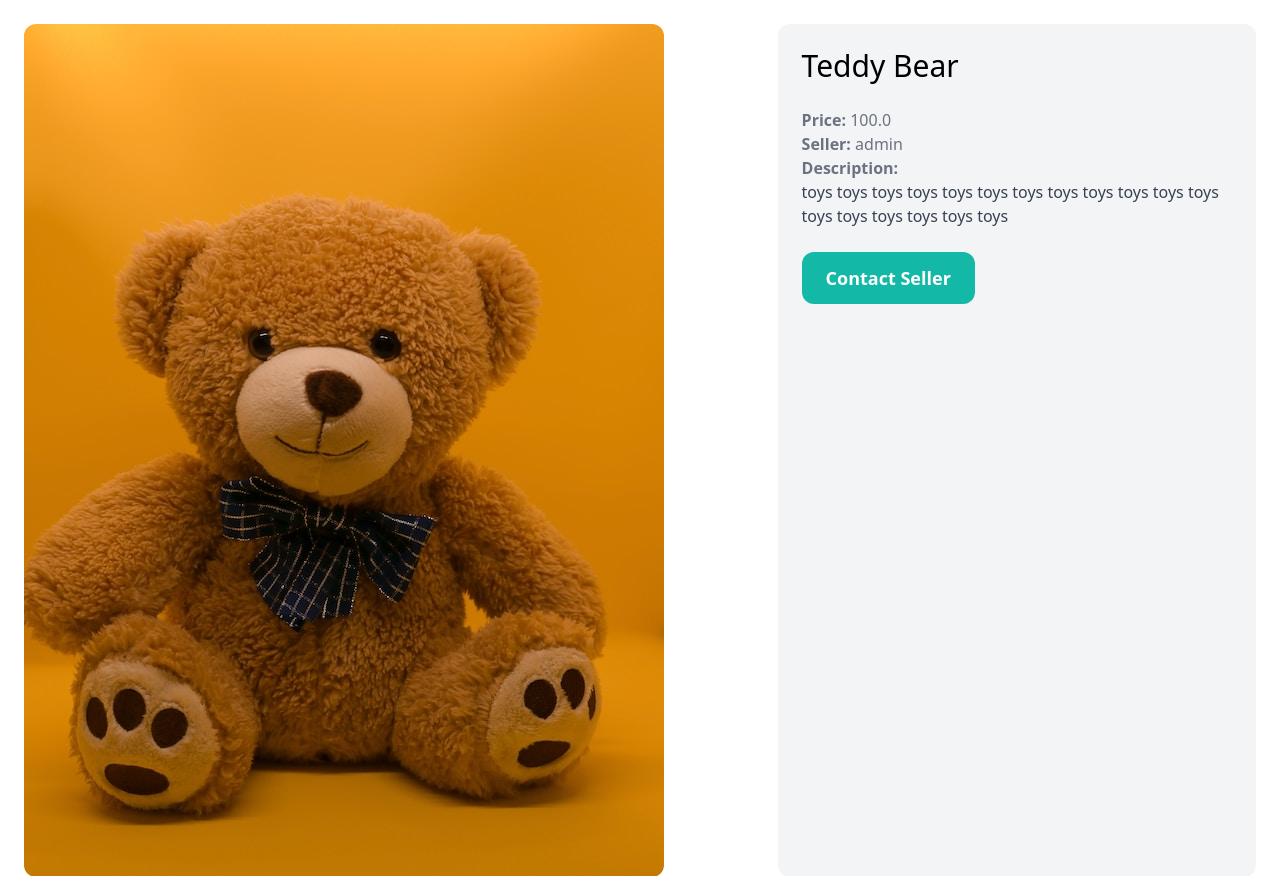
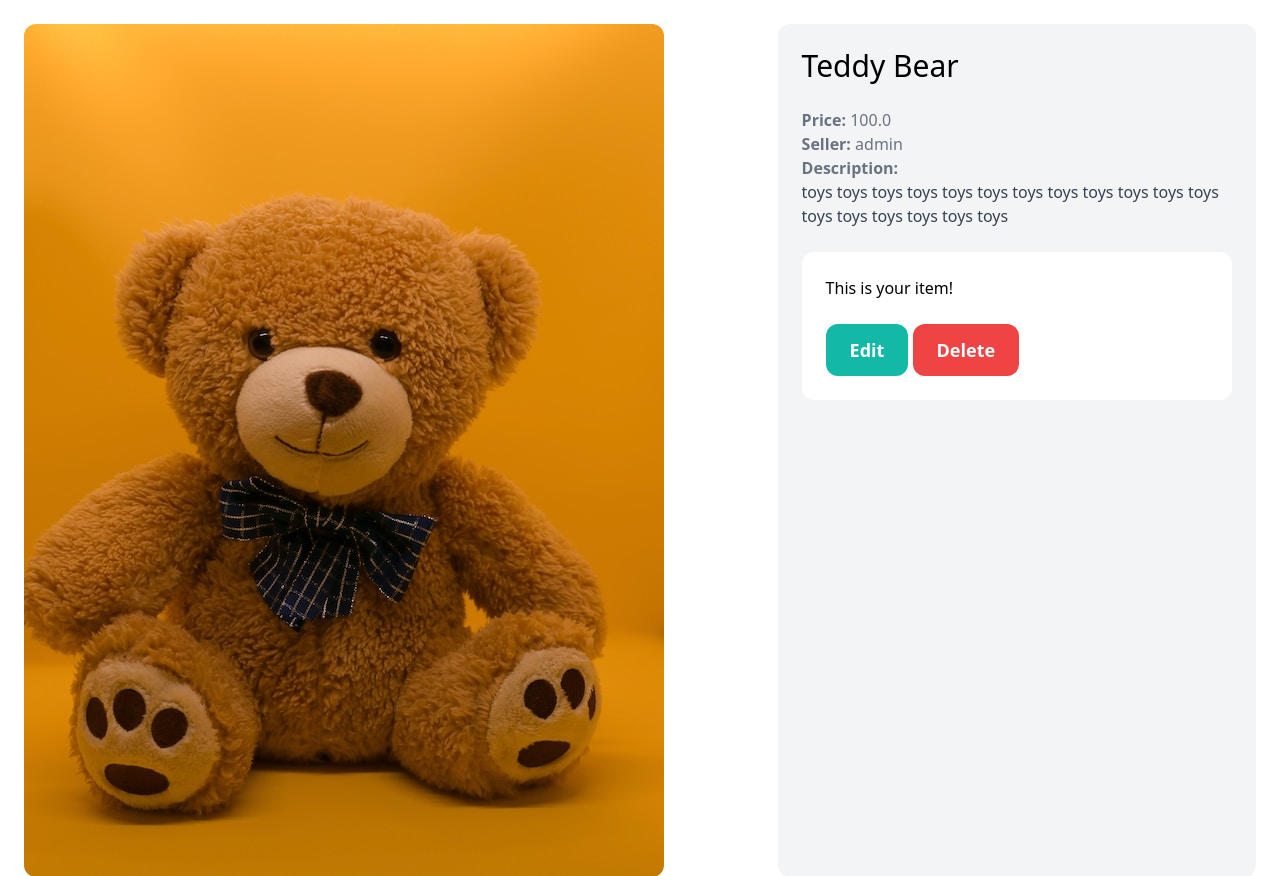
Before and after one commit to Khalidltf/puddlepython, a Django app: page /items/1/ in a window 1280 px wide. Shown: the part 77-953 px from the top of the page. Run offline with Django 4.2, Linux system fonts and the light colour scheme; a user stored in the database is signed in; data comes from the database, SQL or seed files in the repository; both versions use the stored data as it was after the commit; some libraries are stand-ins or nearby versions.

Commit message:
Delete items
Signed-off-by: khalidlotfi <khalidlotfi2005@gmail.com>

```diff
--- a/dashboard/views.py
+++ b/dashboard/views.py
@@ -1,5 +1,5 @@
 from django.contrib.auth.decorators import login_required
-from django.shortcuts import render
+from django.shortcuts import render, get_object_or_404
 
 from item.models import Item
 
--- a/item/templates/item/detail.html
+++ b/item/templates/item/detail.html
@@ -19,10 +19,23 @@
           {{item.description}}
         </p>
       {% endif %}
+<!-- ----------------------------------------------------------------------------------------------- -->
+      {% if request.user == item.created_by %}
+        <div class="mt-6 p-6 bg-white rounded-xl">
+          <p>This is your item!</p>
 
-      <a href="" class="inline-block mt-6 px-6 py-3 text-lg font-semibold bg-teal-500 text-white rounded-xl hover:bg-teal-700">
-        Contact Seller
-      </a>
+          <a href="#" class="inline-block mt-6 px-6 py-3 text-lg font-semibold bg-teal-500 text-white rounded-xl">
+            Edit
+          </a>
+          <a href="{% url 'item:delete' item.id %}" class="inline-block mt-6 px-6 py-3 text-lg font-semibold bg-red-500 text-white rounded-xl">
+            Delete
+          </a>
+        </div>
+      {% else %}
+        <a href="" class="inline-block mt-6 px-6 py-3 text-lg font-semibold bg-teal-500 text-white rounded-xl hover:bg-teal-700">
+          Contact Seller
+        </a>
+      {% endif %}
     </div>
 
 
--- a/item/urls.py
+++ b/item/urls.py
@@ -7,4 +7,5 @@ app_name = 'item'
 urlpatterns = [
   path('new/', views.new, name='new'),
   path('<int:pk>/', views.detail, name='detail'),
+  path('<int:pk>/delete/', views.delete, name='delete'),
 ]
--- a/item/views.py
+++ b/item/views.py
@@ -35,3 +35,11 @@ def new(request):
      'form': form,
      'title': 'New item',
   })
+
+
+@login_required
+def delete(request, pk):
+  item = get_object_or_404(Item, pk=pk, created_by=request.user)
+  item.delete()
+
+  return redirect('dashboard:index')
```
Also changed, not shown: db.sqlite3.
